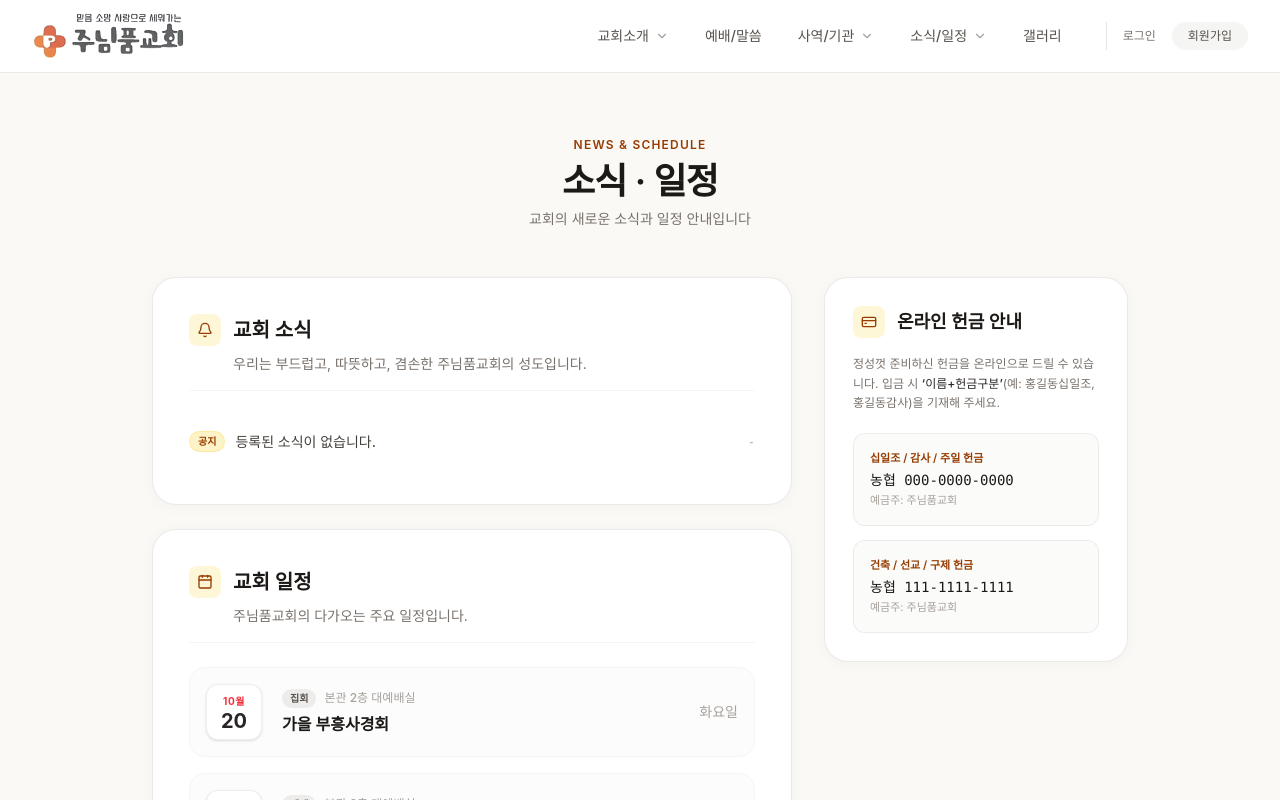
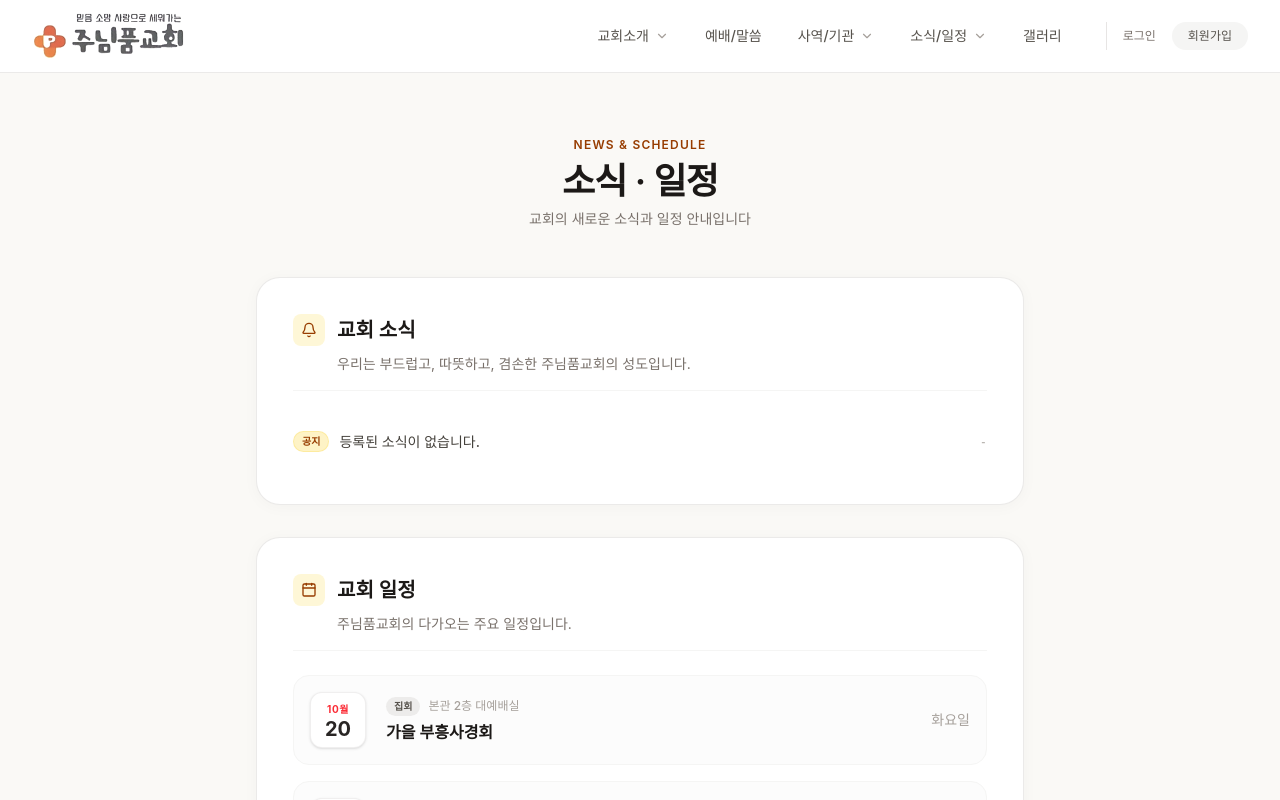
Before and after one commit to darkgentlejbs-max/junimpum_church, a Next.js app: page /news in a window 1280 px wide. Shown: the top 800 px of the page. Built offline with nearby package versions, Linux system fonts and the light colour scheme; no server answers; a web font is replaced by a local one.

Commit message:
Remove sidebar from news page and center layout

```diff
--- a/src/app/news/page.tsx
+++ b/src/app/news/page.tsx
@@ -1,5 +1,5 @@
 import Link from "next/link";
-import { CreditCard, Bell, FileText, Image as ImageIcon, Calendar } from "lucide-react";
+import { Bell, FileText, Image as ImageIcon, Calendar } from "lucide-react";
 import { getNews, getSchedule } from "@/lib/notion";
 import NoticeItem from "@/components/NoticeItem";
 
@@ -28,10 +28,9 @@ export default async function NewsPage() {
           <p className="text-sm text-stone-500 mt-2">교회의 새로운 소식과 일정 안내입니다</p>
         </div>
 
-        <div className="grid grid-cols-1 lg:grid-cols-3 gap-8">
+        <div className="max-w-3xl mx-auto space-y-8">
 
           {/* Main Content Area (Notices) */}
-          <div className="lg:col-span-2 space-y-6">
           <section id="notices" className="bg-white p-7 sm:p-9 rounded-3xl shadow-[0_2px_16px_rgba(0,0,0,0.03)] border border-stone-200/80">
             <div className="mb-6 pb-4 border-b border-stone-100">
               <div className="flex items-center justify-between mb-2">
@@ -119,36 +118,6 @@ export default async function NewsPage() {
               </div>
             </Link>
           </div>
-          </div>
-
-          {/* Sidebar Area: Online Offering */}
-          <div>
-            <section className="bg-white p-7 rounded-3xl shadow-[0_2px_16px_rgba(0,0,0,0.03)] border border-stone-200/80">
-              <div className="flex items-center gap-3 mb-4">
-                <div className="w-8 h-8 rounded-lg bg-amber-100/70 text-amber-800 flex items-center justify-center">
-                  <CreditCard size={16} />
-                </div>
-                <h2 className="text-lg font-semibold text-stone-900">온라인 헌금 안내</h2>
-              </div>
-              <p className="text-xs text-stone-500 mb-5 leading-relaxed">
-                정성껏 준비하신 헌금을 온라인으로 드릴 수 있습니다. 입금 시 <strong className="text-stone-800 font-medium">‘이름+헌금구분’</strong>(예: 홍길동십일조, 홍길동감사)을 기재해 주세요.
-              </p>
-
-              <div className="space-y-3.5">
-                <div className="bg-stone-50/80 p-4 rounded-xl border border-stone-200/70">
-                  <span className="block text-[11px] font-semibold text-amber-800 mb-1">십일조 / 감사 / 주일 헌금</span>
-                  <p className="text-sm font-mono font-medium text-stone-900">농협 000-0000-0000</p>
-                  <span className="block text-[11px] text-stone-400 mt-0.5">예금주: 주님품교회</span>
-                </div>
-
-                <div className="bg-stone-50/80 p-4 rounded-xl border border-stone-200/70">
-                  <span className="block text-[11px] font-semibold text-amber-800 mb-1">건축 / 선교 / 구제 헌금</span>
-                  <p className="text-sm font-mono font-medium text-stone-900">농협 111-1111-1111</p>
-                  <span className="block text-[11px] text-stone-400 mt-0.5">예금주: 주님품교회</span>
-                </div>
-              </div>
-            </section>
-          </div>
 
         </div>
       </div>
```
Lines whose indentation alone changed are shown as unchanged.
